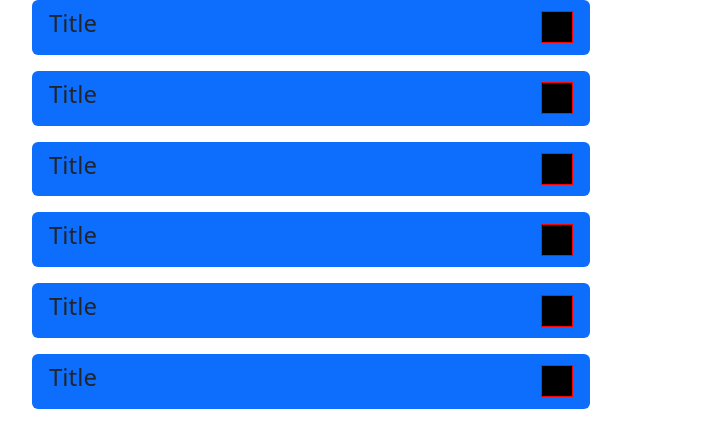
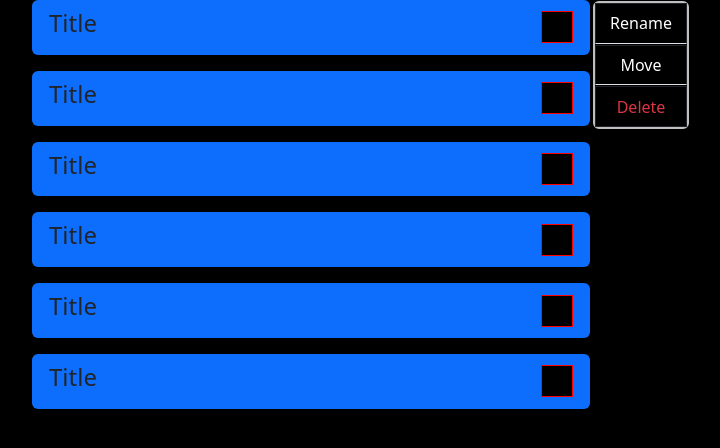
Before and after one commit to headlessdagger/AskMyrtle-Web-Code, a website: page New UI Plotting/menu btns/index.html in a window 1280 px wide. Both pictures are taken after a click on the element 886 px from the left and 27 px from the top of the page. Shown: the whole page, without its empty margins (329-1049 px from the left). Drawn offline with Linux system fonts and the light colour scheme.

Commit message:
bookmarks ... menu proto functioning and pending to be implemented

```diff
--- a/New UI Plotting/menu btns/index.html
+++ b/New UI Plotting/menu btns/index.html
@@ -7,7 +7,9 @@
     <link rel="stylesheet" href="bootstrap.css">
     <link rel="stylesheet" href="styles.css">
 </head>
-<body>
+<body class="bg-black">
+
+    <!-- WILL COPY THIS NODE FOR THE MENU, BUT WILL HAVE NO-VISIBLE CLASS ONTO IT -->
 
     <div id="mask" class="bg-black top-0 left-0 h-100 w-100 bg-opacity-50 position-fixed d-none"></div>
 
@@ -42,6 +44,22 @@
         </a>
     </div>
 
+    <!-- COPY THIS COMPONENT TO BE IMPLEMENTED IN EVERY LINK -->
+    <div id="menuTem" class="ms-1 mb-3 visually-hidden d-none position-absolute top-0 start-100 menu-box rounded-2 border border-2 border-white border-opacity-75 d-flex flex-column align-items-center justify-content-between">
+
+        <button id="first" class="btn btn-outline-dark border-bottom border-1 border-opacity-25 fs-6 text-white w-100 py-1 rounded-0">
+            Rename
+        </button>
+
+        <button class="btn btn-outline-dark border-bottom border-1 border-opacity-25 fs-6 text-white w-100 py-1 rounded-0">
+            Move
+        </button>
+
+        <button class="btn-outline-dark text-danger btn fs-6 w-100 py-1 rounded-0">
+            Delete
+        </button>
+     </div>
+
     <script src="scripts.js"></script>
 </body>
 </html>
--- a/New UI Plotting/menu btns/scripts.js
+++ b/New UI Plotting/menu btns/scripts.js
@@ -2,16 +2,52 @@
 const links = document.querySelectorAll('a');
 const mask = document.querySelector('#mask');
 
-links.forEach(link => {
+let priorMenu = null
 
-    let menu = document.createElement("div")
-    menu.classList.add('menu')
+links.forEach( (link) => {
+
+    // MENU ICON ADDER
+    let menuDots = document.createElement("div")
+    menuDots.classList.add('menu')
+
+    link.appendChild(menuDots)
+
+    // MAKE THE MENU
+    let menu = document.querySelector('#menuTem').cloneNode(true)
+
     link.appendChild(menu)
 
 
+    // THIS ACTIVATES THE MENU
 
-    menu.addEventListener('click', () => {
+    menuDots.addEventListener('click', () => {
 
+        if (priorMenu == null) {
+
+            menu.classList.toggle('visually-hidden')
+            menu.classList.toggle('d-none')
+
+            priorMenu = menu
+        }
+
+        else if (priorMenu == menu) {
+
+            menu.classList.toggle('visually-hidden')
+            menu.classList.toggle('d-none')
+
+            priorMenu = null
+        }
+
+        else {
+
+            priorMenu.classList.toggle('visually-hidden')
+            priorMenu.classList.toggle('d-none')
+
+            menu.classList.toggle('visually-hidden')
+            menu.classList.toggle('d-none')
+
+            priorMenu = priorMenu == menu ? null : menu
+        }
 
     })
 });
--- a/New UI Plotting/menu btns/styles.css
+++ b/New UI Plotting/menu btns/styles.css
@@ -5,3 +5,19 @@
     height: 2rem;
     width: 2rem;
 }
+
+a {
+
+    position: relative;
+}
+
+.menu-box {
+
+    height: 10vw;
+    width: 7.5vw;
+}
+
+.menu-box button {
+
+    height: 33%;
+}
```
